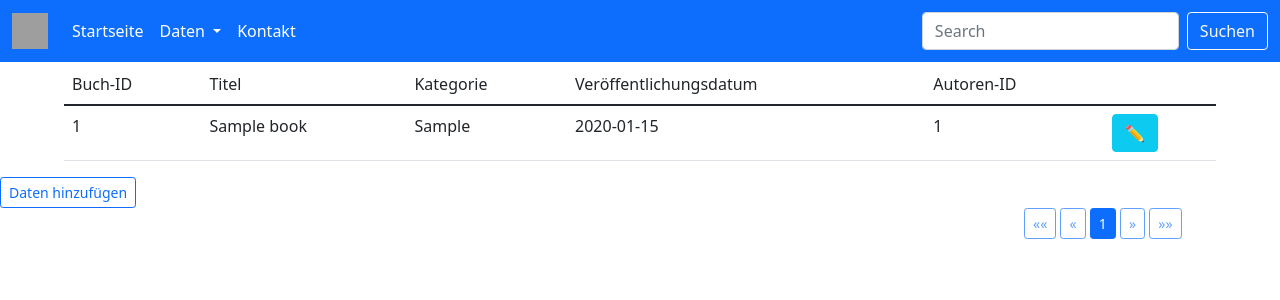
After one commit to SPL21GL/ZA_infi_project, a Flask app: page /view/books in a window 1280 px wide. The commit adds this page. Shown: the top 300 px of the page. Run offline with Flask 2, Linux system fonts and the light colour scheme; tables that the repository leaves empty hold one stand-in row (values such as "Sample post"); some libraries are stand-ins or nearby versions; grey boxes are pictures that could not be loaded.

Commit message:
commit, 29/03/2022

```diff
--- a/main.py
+++ b/main.py
@@ -2,7 +2,8 @@ from flask import Flask, render_template, request
 from werkzeug.utils import redirect
 
 from controllers.index import index_blueprint
-from model.models import db, Book, Author, Publisher
+from model.models import db, Book, Author, Publisher, Authorgroup, Version
+
 # from flask_wtf.csrf import CSRFProtect
 
 application = Flask(__name__)
@@ -15,29 +16,56 @@ db.init_app(application)
 application.register_blueprint(index_blueprint)
 
 
-@application.route('/books', methods=['GET', 'POST'])
+@application.route('/view/books', methods=['GET', 'POST'])
 def load_books():
-    books = db.session.query(Book).all()
-    print(books)
-    return render_template("books.html",
+    page = request.args.get('page', 1, type=int)
+    items = Book.query.paginate(page=page, per_page=10)
+    return render_template("view/books.html",
                            title="Bibliothek ~ books",
-                           items=books)
+                           items=items)
 
-@application.route('/authors', methods=['GET', 'POST'])
+
+@application.route('/view/authors', methods=['GET', 'POST'])
 def load_authors():
     authors = db.session.query(Author).all()
-    return render_template("author.html",
+    return render_template("view/authors.html",
                            title="Bibliothek ~ authors",
                            items=authors)
 
-@application.route('/publishers', methods=['GET', 'POST'])
+
+@application.route('/view/publishers', methods=['GET', 'POST'])
 def load_publishers():
     publishers = db.session.query(Publisher).all()
-    return render_template("publishers.html",
+    return render_template("view/publishers.html",
                            title="Bibliothek ~ publishers",
                            items=publishers)
 
-@application.route('/data', methods=['GET', 'POST'])
+
+@application.route('/add/book', methods=['GET', 'POST'])
+def add_book():
+    print("here")
+    return render_template("add/book.html",
+                           title="Bibliothek ~ books")
+
+
+@application.route('/view/authorgroups', methods=['GET', 'POST'])
+def load_authorgroups():
+    page = request.args.get('page', 1, type=int)
+    items = Authorgroup.query.paginate(page=page, per_page=10)
+    return render_template("view/authorgroups.html",
+                           title="Bibliothek ~ authorgroups",
+                           items=items)
+
+
+@application.route('/view/versions', methods=['GET', 'POST'])
+def load_versions():
+    versions = db.session.query(Version).all()
+    return render_template("view/versions.html",
+                           title="Bibliothek ~ authorgroups",
+                           items=versions)
+
+
+@application.route('/view', methods=['GET', 'POST'])
 def edit_mode():
     print("none")
     return redirect("/")
--- a/templates/base.html
+++ b/templates/base.html
@@ -11,7 +11,10 @@
     <link href="https://cdn.jsdelivr.net/npm/bootstrap@5.1.3/dist/css/bootstrap.min.css" rel="stylesheet"
         integrity="sha384-1BmE4kWBq78iYhFldvKuhfTAU6auU8tT94WrHftjDbrCEXSU1oBoqyl2QvZ6jIW3" crossorigin="anonymous">
     <style>
-
+        body {
+            max-height:100%;
+            overflow-y: hidden;
+            }
     </style>
 </head>
 
@@ -34,11 +37,15 @@
                 Daten
               </a>
               <ul class="dropdown-menu" aria-labelledby="navbarDropdown">
-                  <li><a class="dropdown-item" href="{{url_for('load_books')}}">📖 Bücher</a></li>
+                  <li><a class="dropdown-item" href="{{url_for('load_authorgroups')}}">👥 Autorengruppe</a></li>
                   <li><hr class="dropdown-divider"></li>
                   <li><a class="dropdown-item" href="{{url_for('load_authors')}}">👤 Autoren</a></li>
                   <li><hr class="dropdown-divider"></li>
+                  <li><a class="dropdown-item" href="{{url_for('load_books')}}">📖 Bücher</a></li>
+                  <li><hr class="dropdown-divider"></li>
                   <li><a class="dropdown-item" href="{{url_for('load_publishers')}}">🗞️ Verläge</a></li>
+                  <li><hr class="dropdown-divider"></li>
+                  <li><a class="dropdown-item" href="{{url_for('load_versions')}}">✨ Versionen</a></li>
               </ul>
             </li>
              <li class="nav-item">
@@ -62,6 +69,7 @@
         integrity="sha384-ka7Sk0Gln4gmtz2MlQnikT1wXgYsOg+OMhuP+IlRH9sENBO0LRn5q+8nbTov4+1p"
         crossorigin="anonymous"></script>
 
+
 </body>
 
 </html>
--- /dev/null
+++ b/templates/view/books.html
@@ -0,0 +1,88 @@
+{%extends 'base.html'%}
+
+{%block body%}
+
+<style>
+.table{
+    margin-top: 5%;
+    margin-left:5%;
+    max-width: 90%;
+
+    }
+.button-edit_mode{
+    margin-top: 15px;
+    margin-left:5%;
+
+}
+
+#data-navigation{
+    margin-left:80%;
+}
+
+</style>
+
+<table class="table">
+    <thead>
+        <tr>
+            <td scope="col">Buch-ID</td>
+            <td scope="col">Titel</td>
+            <td scope="col">Kategorie</td>
+            <td scope="col">Veröffentlichungsdatum</td>
+            <td scope="col">Autoren-ID</td>
+            <td scope=""></td>
+        </tr>
+    </thead>
+    <tbody>
+
+        {%for item in items.items:%}
+            <tr>
+                <td scope="row">{{item.bookID}}</td>
+                <td>{{item.title}}</td>
+                <td>{{item.category}}</td>
+                <td>{{item.releaseDate}}</td>
+                <td>{{item.authorID}}</td>
+                <td>
+                    <button class="btn btn-info"
+                    onclick="window.location.href='/edit_data?book_id={{item.bookID}}'">✏️</button>
+                </td>
+            </tr>
+        {%endfor%}
+        </tbody>
+    </table>
+
+
+    <a href="{{ url_for('add_book') }}"
+           class="btn btn-outline-primary btn-sm">
+            Daten hinzufügen
+    </a>
+
+    <div id="data-navigation">
+        <a href="{{ url_for('load_books', page=1) }}"
+           class="btn btn-outline-primary btn-sm
+           {% if items.page == 1 %}disabled{% endif %}">
+            &laquo;&laquo;
+        </a>
+        <a href="{{ url_for('load_books', page=items.prev_num) }}"
+           class="btn btn-outline-primary btn-sm
+           {% if items.page == 1 %}disabled{% endif %}">
+            &laquo;
+        </a>
+        <a class="btn btn-primary btn-sm">
+                    {{ items.page }}
+                </a>
+
+        <a href="{{ url_for('load_books', page=items.next_num) }}"
+           class="btn btn-outline-primary btn-sm
+           {% if items.page == items.pages %}disabled{% endif %}">
+            &raquo;
+        </a>
+        <a href="{{ url_for('load_books', page=items.pages) }}"
+           class="btn btn-outline-primary btn-sm
+           {% if items.page == items.pages %}disabled{% endif %}">
+            &raquo;&raquo;
+        </a>
+    </div>
+
+
+
+{%endblock%}
```
Also changed, not shown: templates/add/book.html (added, +26 -0 lines), templates/edit_data.html (added, +30 -0 lines), templates/view/authorgroups.html (added, +43 -0 lines), templates/view/versions.html (renamed from templates/books.html, +5 -9 lines), templates/view/authors.html (renamed from templates/authors.html), templates/view/publishers.html (renamed from templates/publishers.html).
